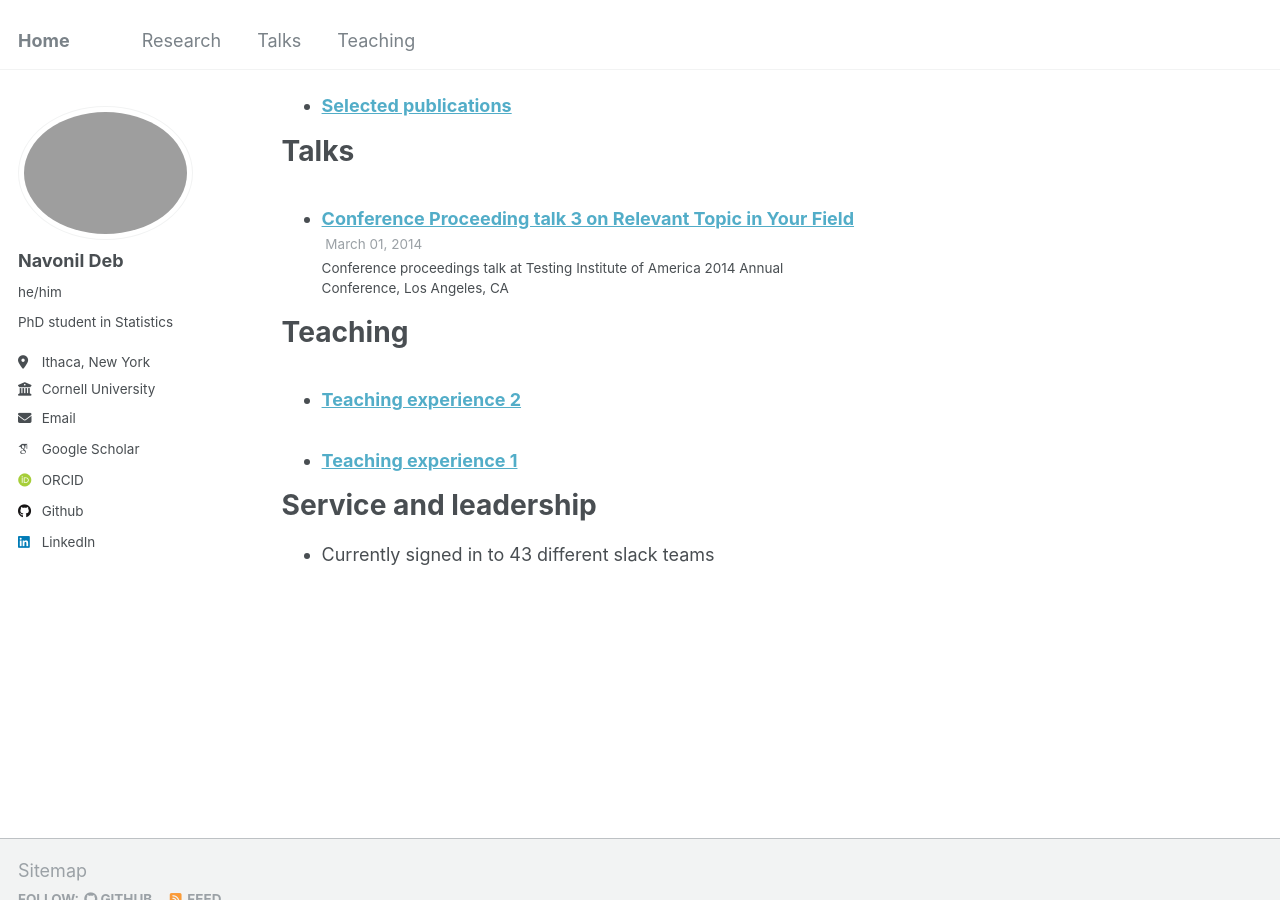
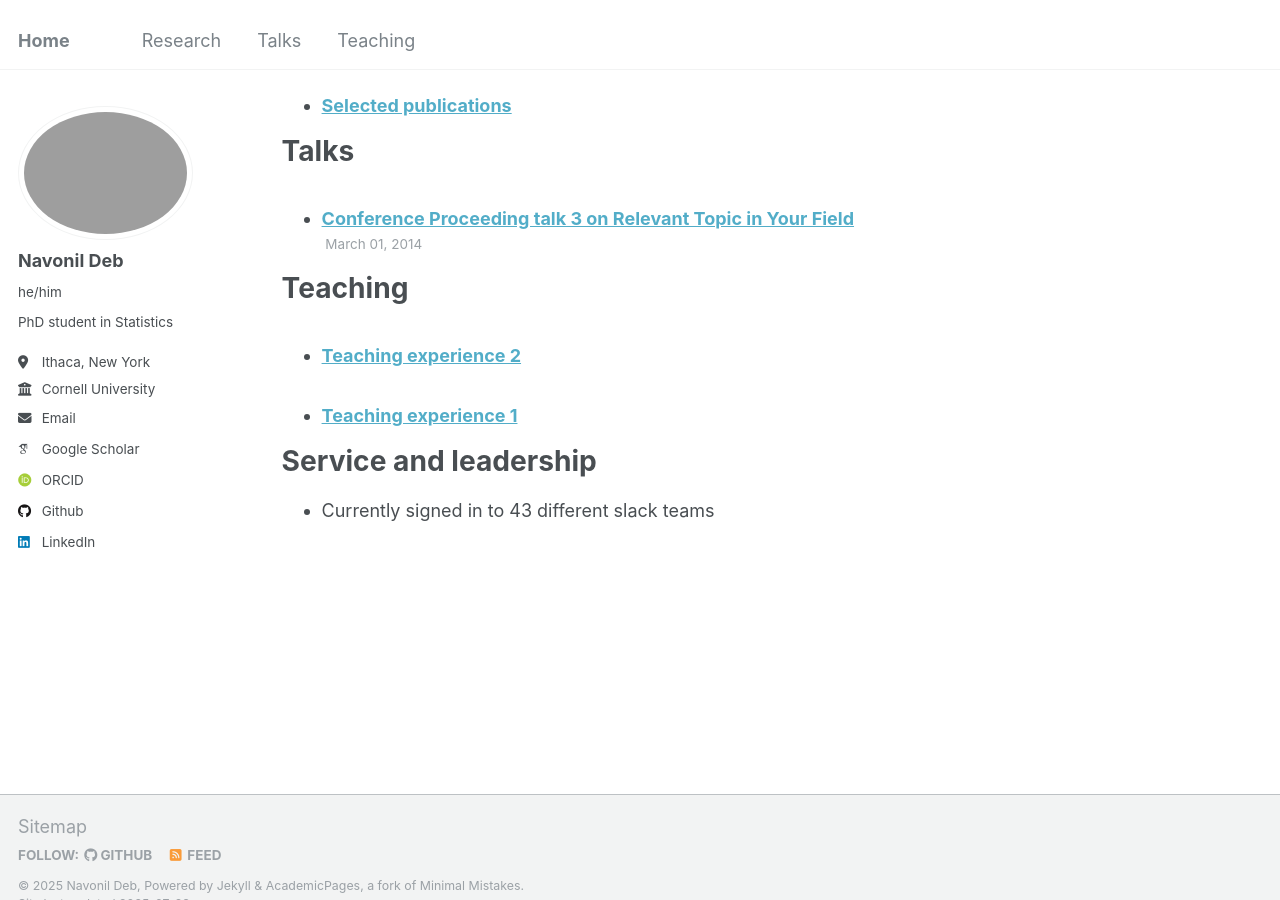
Before and after one commit to navonildeb/navonildeb.github.io, a Jekyll site: the page built from _pages/cv.md, in a window 1280 px wide and 900 px high, scrolled down 1064 px. Built offline with Jekyll 4.4.1, drawn with Linux system fonts in a browser that asks for light colours; some web fonts are replaced.

Commit message:
Update 2014-03-01-talk-3.md

```diff
--- a/_talks/2014-03-01-talk-3.md
+++ b/_talks/2014-03-01-talk-3.md
@@ -3,9 +3,6 @@ title: "Conference Proceeding talk 3 on Relevant Topic in Your Field"
 collection: talks
 type: "Conference proceedings talk"
 permalink: /talks/2014-03-01-talk-3
-venue: "Testing Institute of America 2014 Annual Conference"
-date: 2014-03-01
-location: "Los Angeles, CA"
 ---
 
 This is a description of your conference proceedings talk, note the different field in type. You can put anything in this field.
```
